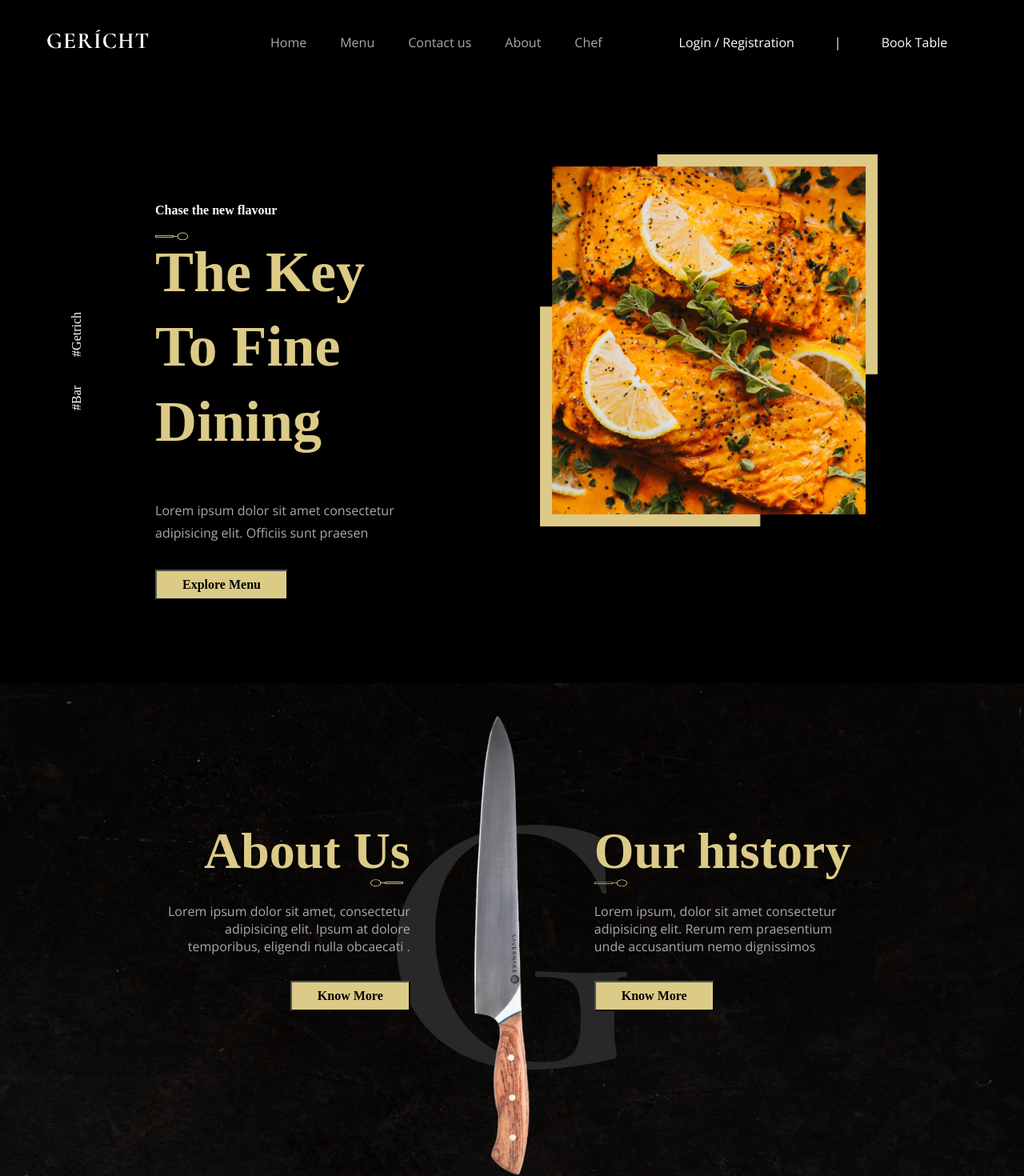
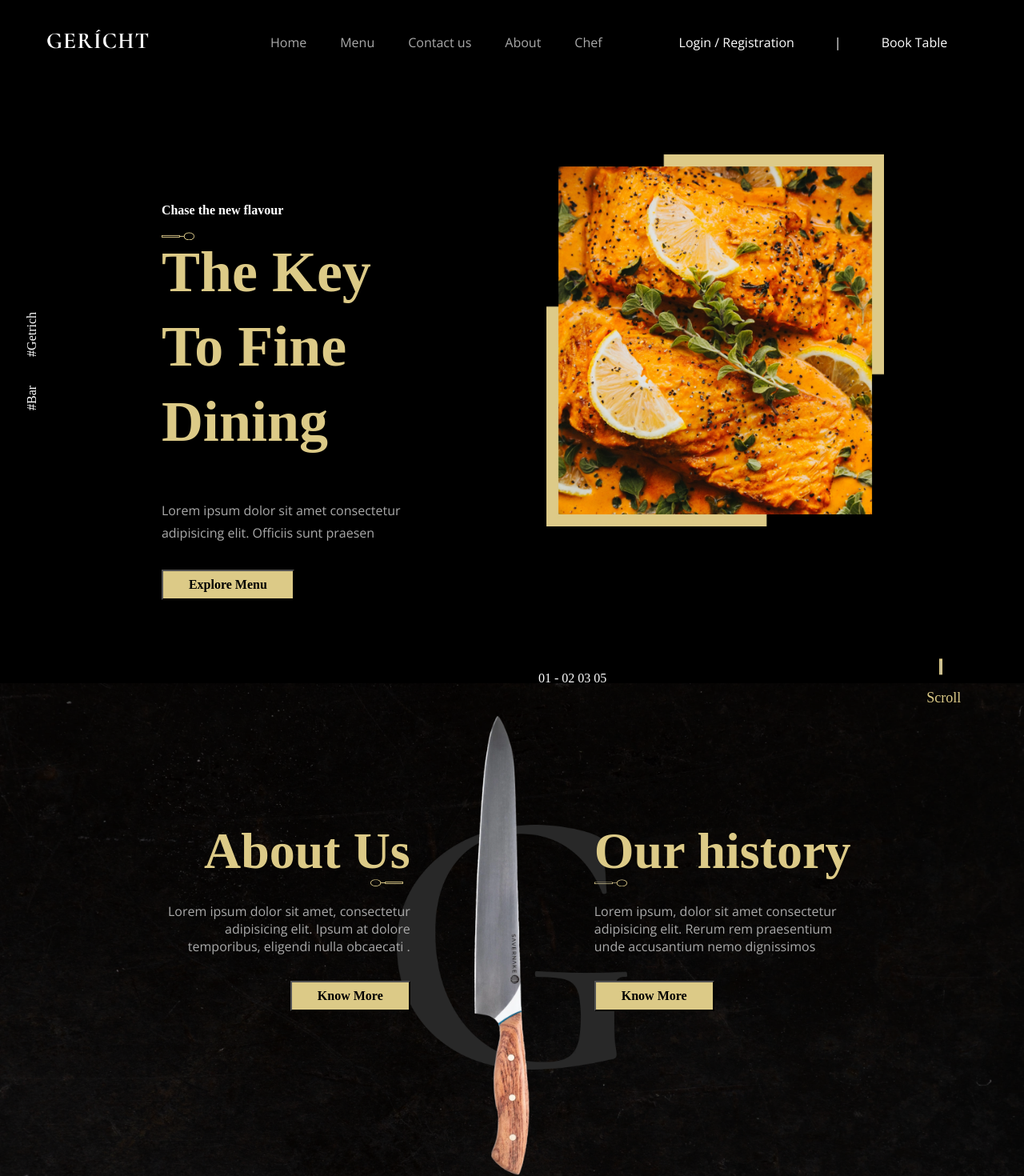
Before and after one commit to addyjerry/Getrich_restaurant, a React (Vite) app: page / in a window 1280 px wide. Shown: the top 1470 px of the page at 80% size. Built offline with nearby package versions, Linux system fonts and the light colour scheme; a web font is replaced by a local one.

Commit message:
hero-section update

```diff
--- a/src/Components/About/About.css
+++ b/src/Components/About/About.css
@@ -3,13 +3,14 @@
   place-content: center;
   margin: 3rem 0;
   padding: 8px 10px;
+  gap: 1rem;
 }
 .ad {
   display: flex;
   gap: 2rem;
   place-self: left;
-  margin-left: -4rem;
-  margin-right: -3rem;
+  margin-left: 0rem;
+  margin-right: 0rem;
 }
 .ad p {
   word-spacing: 2rem;
@@ -67,12 +68,37 @@
   width: 422px;
   height: 465px;
 }
+.others {
+  display: flex;
+  z-index: 20;
+  position: relative;
+  gap: 25rem;
+  margin-right: -34rem;
+  transform: translate(-35rem, 110%);
+}
+.undernum {
+  color: white;
+}
+.scroll {
+  display: block;
+  color: rgba(220, 202, 135, 1);
+  font-size: large;
+}
+.scroll span {
+  background-color: rgba(220, 202, 135, 1);
+  height: 20rem;
+  width: 2px;
+  margin-left: 1rem;
+}
 @media screen and (min-width: 601px) and (max-width: 1024px) {
   .about__card {
     padding: 0rem 3rem;
     display: flex;
     font-size: small;
     gap: 4rem;
+  }
+  .others {
+    display: none;
   }
   .ad {
     display: none;
@@ -122,4 +148,7 @@
     height: 347px;
     padding: 3rem 0;
   }
+  .others {
+    display: none;
+  }
 }
--- a/src/Components/About/About.jsx
+++ b/src/Components/About/About.jsx
@@ -6,7 +6,7 @@ import jollof from "../../assets/images/Food.webp";
 
 export const About = () => {
   return (
-    <section className="hero__section">
+    <section className="hero__section" id="hero">
       <div className="ad">
         <p>#Bar #Getrich</p>
       </div>
@@ -24,6 +24,17 @@ export const About = () => {
         <div className="image__area">
           <img src={jollof} alt="food" />
         </div>
+        <div className="others">
+          <div className="undernum">
+            <p>01 - 02 03 05</p>
+          </div>
+          <div className="scroll">
+            <a href="#Contact">
+              <span>|</span>
+            </a>
+            <p>Scroll</p>
+          </div>
+        </div>
       </div>
     </section>
   );
--- a/src/Components/Footer/Footer.css
+++ b/src/Components/Footer/Footer.css
@@ -69,7 +69,20 @@
 .social img {
   width: 41px;
 }
-
+.top {
+  display: block;
+  color: rgba(220, 202, 135, 1);
+  font-size: large;
+  place-self: center;
+  position: relative;
+  right: -43%;
+}
+.top span {
+  background-color: rgba(220, 202, 135, 1);
+  height: 20rem;
+  width: 2px;
+  margin-left: 1rem;
+}
 .time h2 {
   font-family: Cormorant Upright;
 }
@@ -110,6 +123,9 @@ footer p {
     margin-top: 2rem;
     margin-bottom: 35rem;
   }
+  .top {
+    display: none;
+  }
 }
 @media screen and (max-width: 600px) {
   .newsletter h1 {
@@ -148,4 +164,7 @@ footer p {
     margin-top: 2rem;
     margin-bottom: 22rem;
   }
+  .top {
+    display: none;
+  }
 }
--- a/src/Components/Footer/Footer.jsx
+++ b/src/Components/Footer/Footer.jsx
@@ -14,6 +14,12 @@ const Footer = () => {
         <p>And never miss latest Update</p>
         <input type="text" width={100} placeholder="Email Address" />
         <Button>Subscribe</Button>
+      </div>
+      <div className="top">
+        <a href="#header">
+          <span>|</span>
+        </a>
+        <p>Top</p>
       </div>
       <div className="below">
         <div className="contact__us">
--- a/src/Components/Navbar/Navbar.css
+++ b/src/Components/Navbar/Navbar.css
@@ -36,7 +36,18 @@
     position: fixed;
     left: 0;
     z-index: 9;
+    animation: slideDown 0.5s ease-in-out;
     padding-top: 2rem;
+  }
+  @keyframes slideDown {
+    from {
+      top: -100%;
+      opacity: 0;
+    }
+    to {
+      top: 6%;
+      opacity: 1;
+    }
   }
   .shortcut ul {
     padding-top: 2rem;
@@ -91,9 +102,7 @@
       opacity: 1;
     }
   }
-  .shortcut .open {
-    transform: translateY(-10rem);
-  }
+
   .shortcut ul {
     padding-top: 2rem;
     display: block;
--- a/src/Components/Video/Video.css
+++ b/src/Components/Video/Video.css
@@ -8,6 +8,6 @@
 @media screen and (max-width: 600px) {
   .video img {
     height: 200px;
-    width: 99vw;
+    width: 98vw;
   }
 }
```
